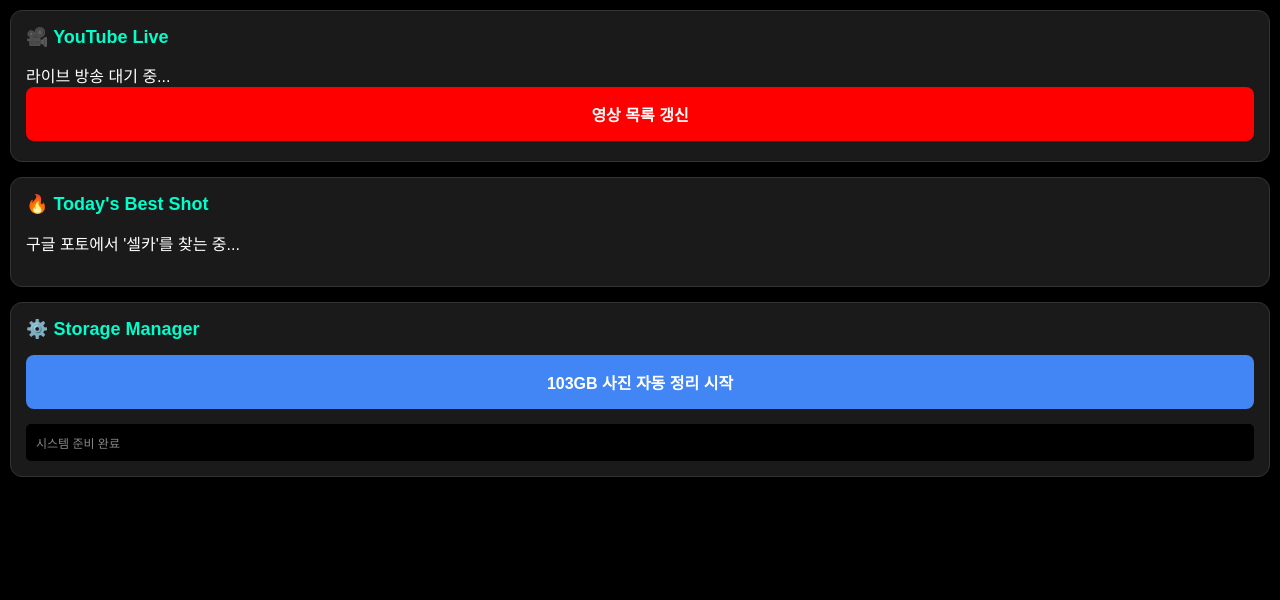
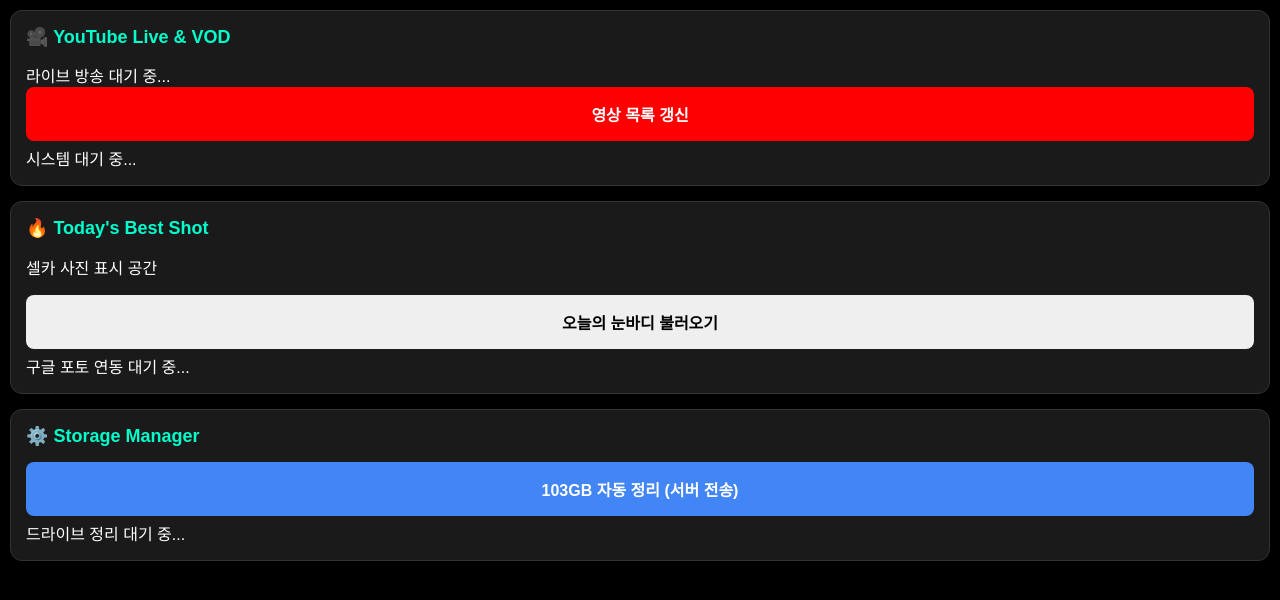
Before and after one commit to dietnewbi/260323, a plain HTML site: page index.html in a window 1280 px wide. Drawn offline with Linux system fonts and the light colour scheme.

Commit message:
Update title and structure of index.html

```diff
--- a/index.html
+++ b/index.html
@@ -3,32 +3,40 @@
 <head>
     <meta charset="UTF-8">
     <meta name="viewport" content="width=device-width, initial-scale=1.0">
-    <title>BurBie 아카이브</title>
+    <title>BurBie 통합 아카이브 (PC판)</title>
     <link rel="stylesheet" href="style.css">
 </head>
 <body>
     <div class="container">
         <section class="section">
-            <h2>🎥 YouTube Live</h2>
-            <div id="youtube-player">라이브 방송 대기 중...</div>
-            <button class="btn-yt" onclick="loadYouTube()">영상 목록 갱신</button>
+            <div class="content-box">
+                <h2>🎥 YouTube Live & VOD</h2>
+                <div id="youtube-player" class="preview-box">라이브 방송 대기 중...</div>
+                <button class="btn-yt" onclick="loadYouTube()">영상 목록 갱신</button>
+            </div>
+            <div class="log-box" id="log-yt">시스템 대기 중...</div>
         </section>
 
         <section class="section">
-            <h2>🔥 Today's Best Shot</h2>
-            <div id="photo-display">
-                <p>구글 포토에서 '셀카'를 찾는 중...</p>
+            <div class="content-box">
+                <h2>🔥 Today's Best Shot</h2>
+                <div id="photo-display" class="preview-box">
+                    <p>셀카 사진 표시 공간</p>
+                </div>
+                <button class="btn-photo" onclick="loadBestShot()">오늘의 눈바디 불러오기</button>
             </div>
+            <div class="log-box" id="log-photo">구글 포토 연동 대기 중...</div>
         </section>
 
         <section class="section">
-            <h2>⚙️ Storage Manager</h2>
-            <button class="btn-google" onclick="startDriveCleanup()">103GB 사진 자동 정리 시작</button>
-            <div id="status-log">시스템 준비 완료</div>
+            <div class="content-box">
+                <h2>⚙️ Storage Manager</h2>
+                <button class="btn-google" onclick="startDriveCleanup()">103GB 자동 정리 (서버 전송)</button>
+            </div>
+            <div class="log-box" id="log-drive">드라이브 정리 대기 중...</div>
         </section>
     </div>
 
-    <script src="https://accounts.google.com/gsi/client" async defer></script>
     <script src="app.js"></script>
 </body>
 </html>
```
